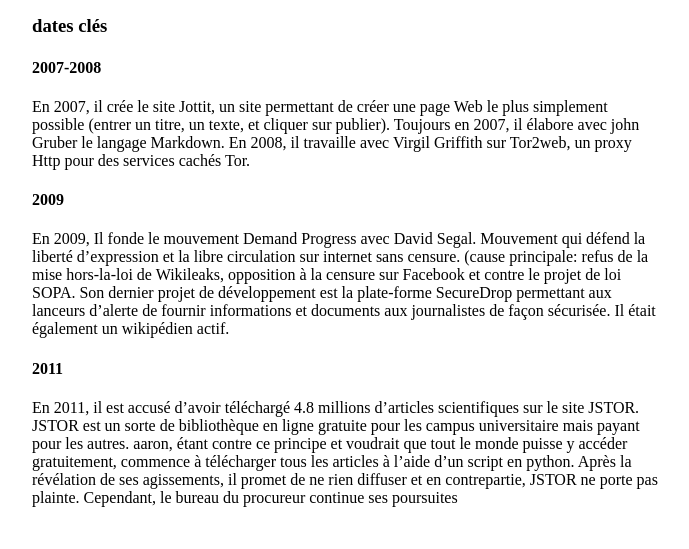
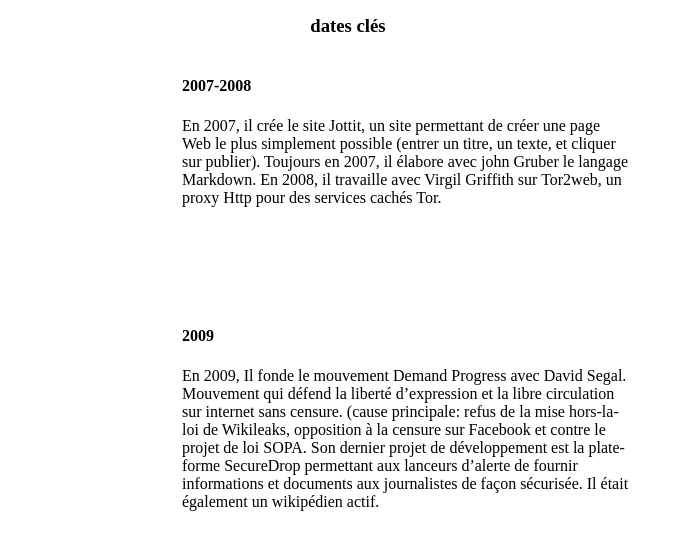
Before and after one commit to naelait/aaron-swartz, a plain HTML site: page aaron-swartz/index.html in a window 1280 px wide. Shown: the part 387-936 px from the top of the page, without its empty margins (292-981 px from the left). Before the commit the page ends 902 px from the top, so only its background shows below. Drawn offline with Linux system fonts and the light colour scheme.

Commit message:
Add grid

```diff
--- a/aaron-swartz/index.html
+++ b/aaron-swartz/index.html
@@ -33,26 +33,30 @@
           <i class="fa fa-linkedin" aria-hidden="true"></i>
         </div>
       </div>
-      <section>
+      <section class="containers">
+        <article class="hf">
           <h3>dates clés</h3>
-        <article class="">
+        </article>
+        <div class="grid-container">
+          <article class="info1">
             <h4>2007-2008</h4>
             En 2007, il crée le site Jottit, un site permettant de créer une page Web le plus simplement possible (entrer un titre, un texte, et cliquer sur publier).
             Toujours en 2007, il élabore avec john Gruber le langage Markdown.
             En 2008, il travaille avec Virgil Griffith sur Tor2web, un proxy Http pour des services cachés Tor.
           </article>
-        <article class="">
+          <article class="info2">
             <h4>2009</h4>
             En 2009, Il fonde le mouvement Demand Progress avec David Segal. Mouvement qui défend la liberté d’expression et la libre circulation sur internet sans censure. (cause principale: refus de la mise hors-la-loi de Wikileaks, opposition à la censure sur Facebook et contre le projet de loi SOPA.
             Son dernier projet de développement est la plate-forme SecureDrop permettant aux lanceurs d’alerte de fournir informations et documents aux journalistes de façon sécurisée.
             Il était également un wikipédien actif.
           </article>
-        <article class="">
+        <!--  <article class="">
             <h4>2011</h4>
             En 2011, il est accusé d’avoir téléchargé 4.8 millions d’articles scientifiques sur le site JSTOR.
             JSTOR est un sorte de bibliothèque en ligne gratuite pour les campus universitaire mais payant pour les autres. aaron, étant contre ce principe et voudrait que tout le monde puisse y accéder gratuitement, commence à télécharger tous les articles à l’aide d’un script en python.
             Après la révélation de ses agissements, il promet de ne rien diffuser et en contrepartie, JSTOR ne porte pas plainte. Cependant, le bureau du procureur continue ses poursuites
-        </article>
+          </article> !--->
+        </div>
       </section>
       <section>
 
--- a/aaron-swartz/style.css
+++ b/aaron-swartz/style.css
@@ -37,3 +37,30 @@
 
 
 /*----------Grid--------------------*/
+.grid-container {
+  display: grid;
+  grid-template-columns:150px 450px;
+  grid-template-rows: 100px 150px 100px 150px;
+}
+.img1 {
+  grid-row: 1 / span 2;
+  grid-column: 1 / span 1;
+}
+.img2 {
+  grid-row: 3 / span 2;
+  grid-column: 1 / span 1;
+}
+.img3 {
+
+}
+.info1 {
+  grid-row: 1 / span 2;
+  grid-column: 2 / span 1;
+}
+.info2 {
+  grid-row: 3 / span 2;
+  grid-column: 2 / span 1;
+}
+.info3 {
+
+}
```
Lines whose indentation alone changed are shown as unchanged.
